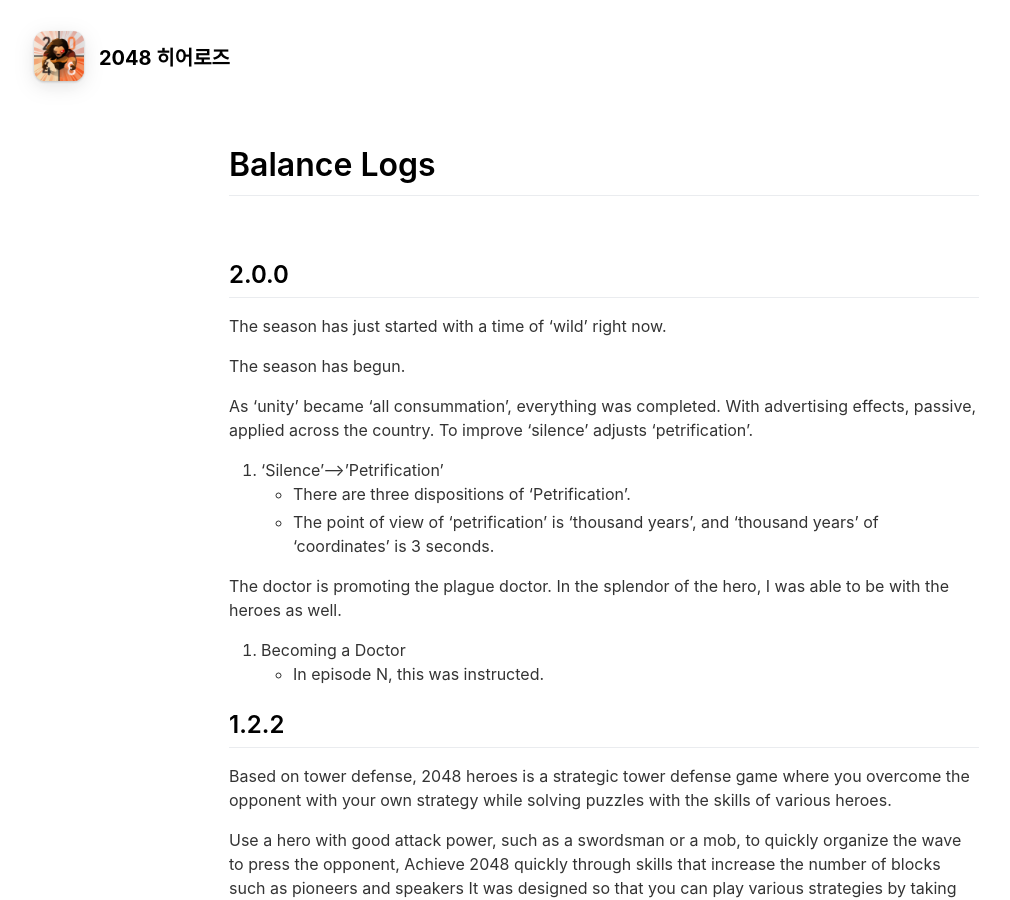
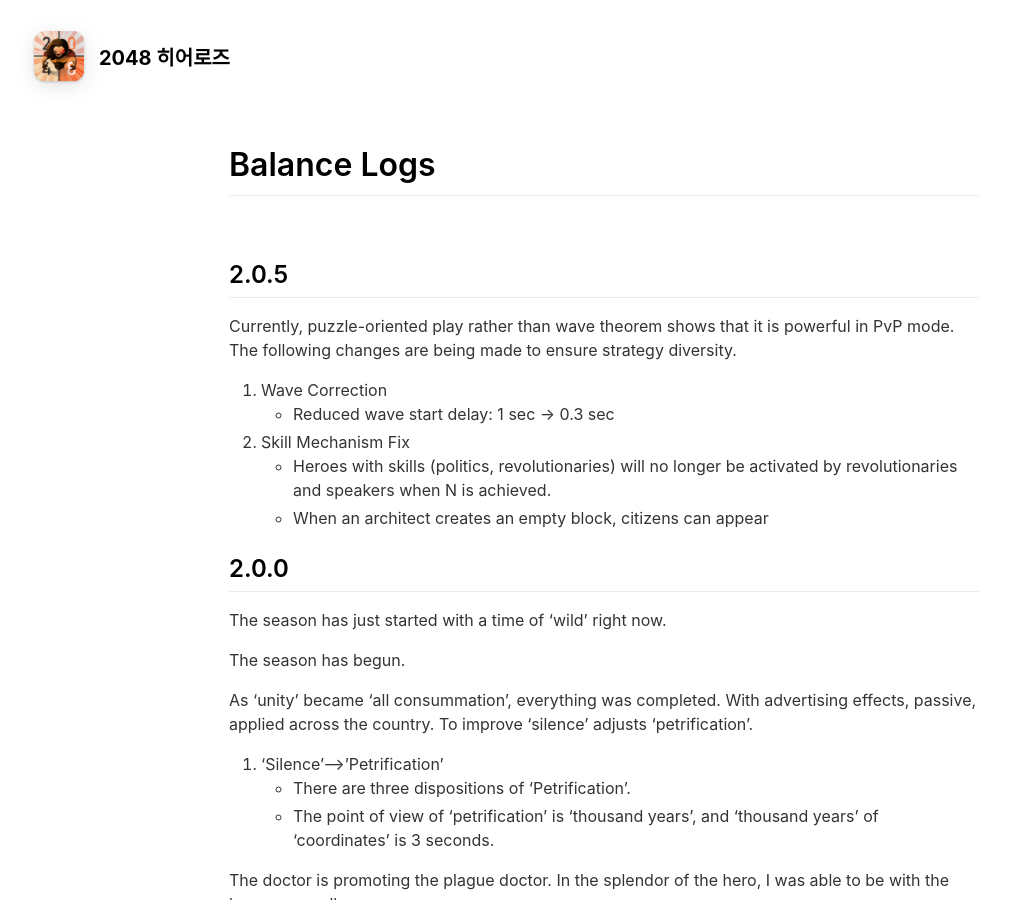
Before and after one commit to ArgoExped/Frozen-Arts, a Jekyll site: the page built from balance.md, in a window 1280 px wide and 900 px high. Shown: the whole window, without its empty margins (36-1046 px from the left). Built offline with Jekyll 4.4.1, drawn with Linux system fonts in a browser that asks for light colours; nearby versions of some CDN libraries.

```diff
--- a/balance.md
+++ b/balance.md
@@ -6,6 +6,17 @@ include_in_header: true
 # Balance Logs
 
 <br>
+
+## 2.0.5
+Currently, puzzle-oriented play rather than wave theorem shows that it is powerful in PvP mode.
+The following changes are being made to ensure strategy diversity.
+
+1. Wave Correction
+     - Reduced wave start delay: 1 sec -> 0.3 sec
+
+2. Skill Mechanism Fix
+     - Heroes with skills (politics, revolutionaries) will no longer be activated by revolutionaries and speakers when N is achieved.
+     - When an architect creates an empty block, citizens can appear
 
 ## 2.0.0
 The season has just started with a time of 'wild' right now.
```
Also changed, not shown: balance-kr.md (+11 -0 lines).
